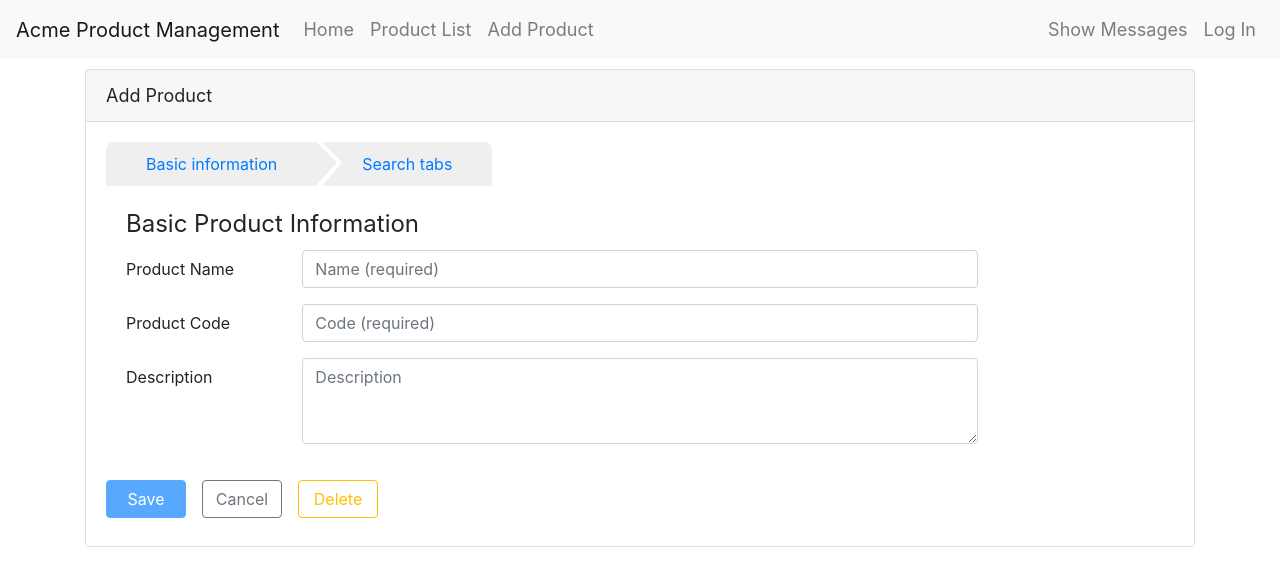
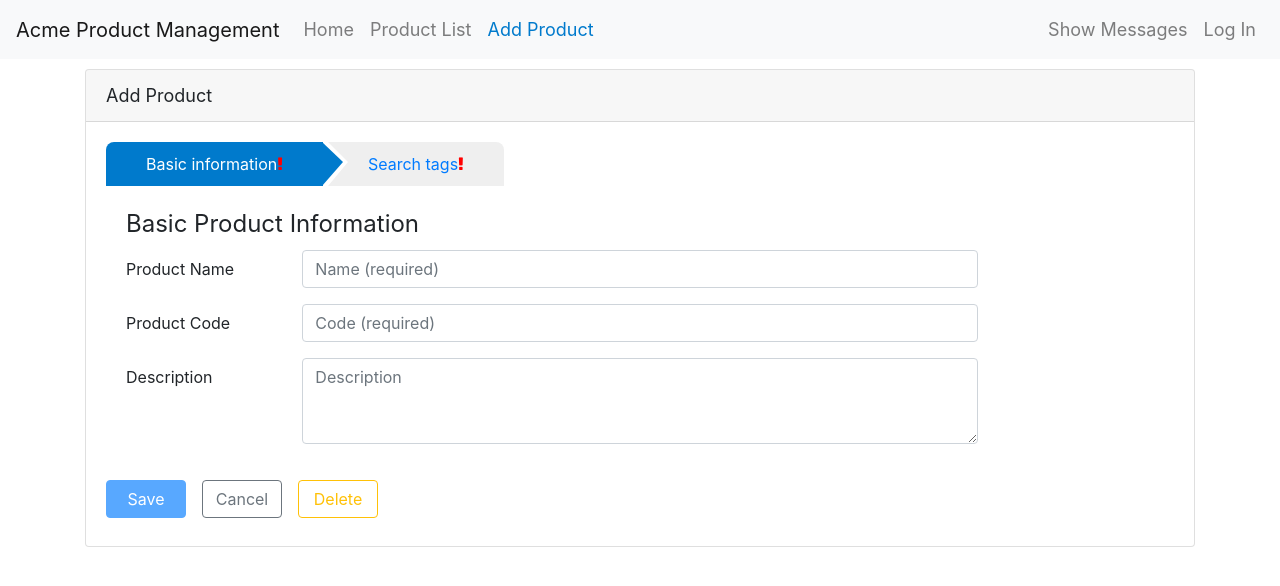
Before and after one commit to ekater1na/angular-routing, an Angular app: page /products/0/edit/info in a window 1280 px wide. Shown: the top 586 px of the page. Built offline with nearby package versions, Linux system fonts and the light colour scheme; what angular-in-memory-web-api would draw is missing.

Commit message:
feat: add style for selected routes

```diff
--- a/src/app/app.component.html
+++ b/src/app/app.component.html
@@ -3,15 +3,19 @@
   <ul class="navbar-nav">
     <li class="nav-item">
       <a class="nav-link"
-      [routerLink]="['/welcome']">Home</a>
+         [routerLink]="['/welcome']"
+         routerLinkActive="active">Home</a>
     </li>
     <li class="nav-item">
       <a class="nav-link"
-         [routerLink]="['/products']">Product List</a>
+         [routerLinkActiveOptions]="{exact: true}"
+         [routerLink]="['/products']"
+         routerLinkActive="active">Product List</a>
     </li>
     <li class="nav-item">
       <a [routerLink]="['/products', 0, 'edit']"
-         class="nav-link">Add Product</a>
+         class="nav-link"
+         routerLinkActive="active">Add Product</a>
     </li>
   </ul>
   <ul class="navbar-nav ml-auto">
--- a/src/app/products/product-edit/product-edit.component.html
+++ b/src/app/products/product-edit/product-edit.component.html
@@ -6,8 +6,12 @@
   <div class="card-body"
        *ngIf="product">
     <div class="wizard">
-      <a [routerLink]="['info']">Basic information</a>
-      <a [routerLink]="['tags']">Search tabs</a>
+      <a [routerLink]="['info']" routerLinkActive="active">
+        Basic information<span [ngClass]="{'fa fa-exclamation': !isValid('info')}"></span>
+      </a>
+      <a [routerLink]="['tags']" routerLinkActive="active">
+        Search tags<span [ngClass]="{'fa fa-exclamation': !isValid('tags')}"></span>
+      </a>
     </div>
     <router-outlet></router-outlet>
 
```
